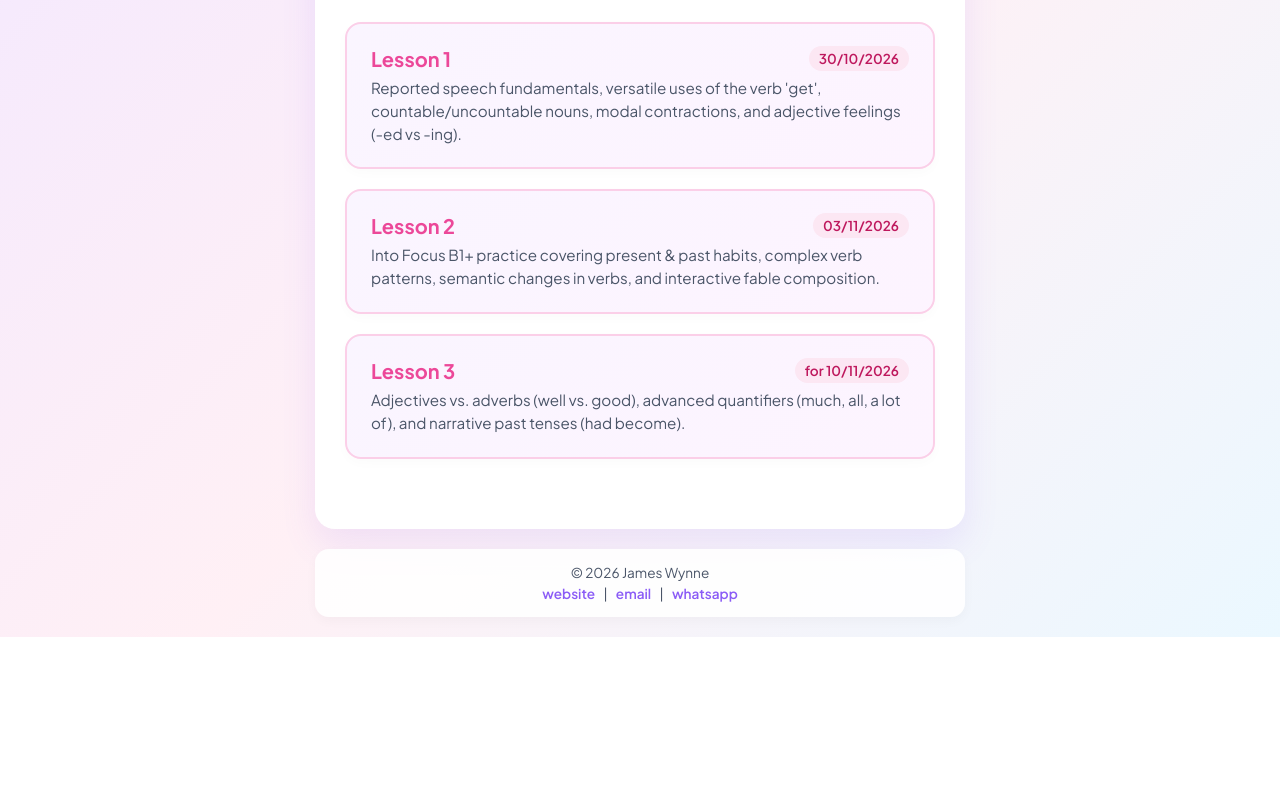
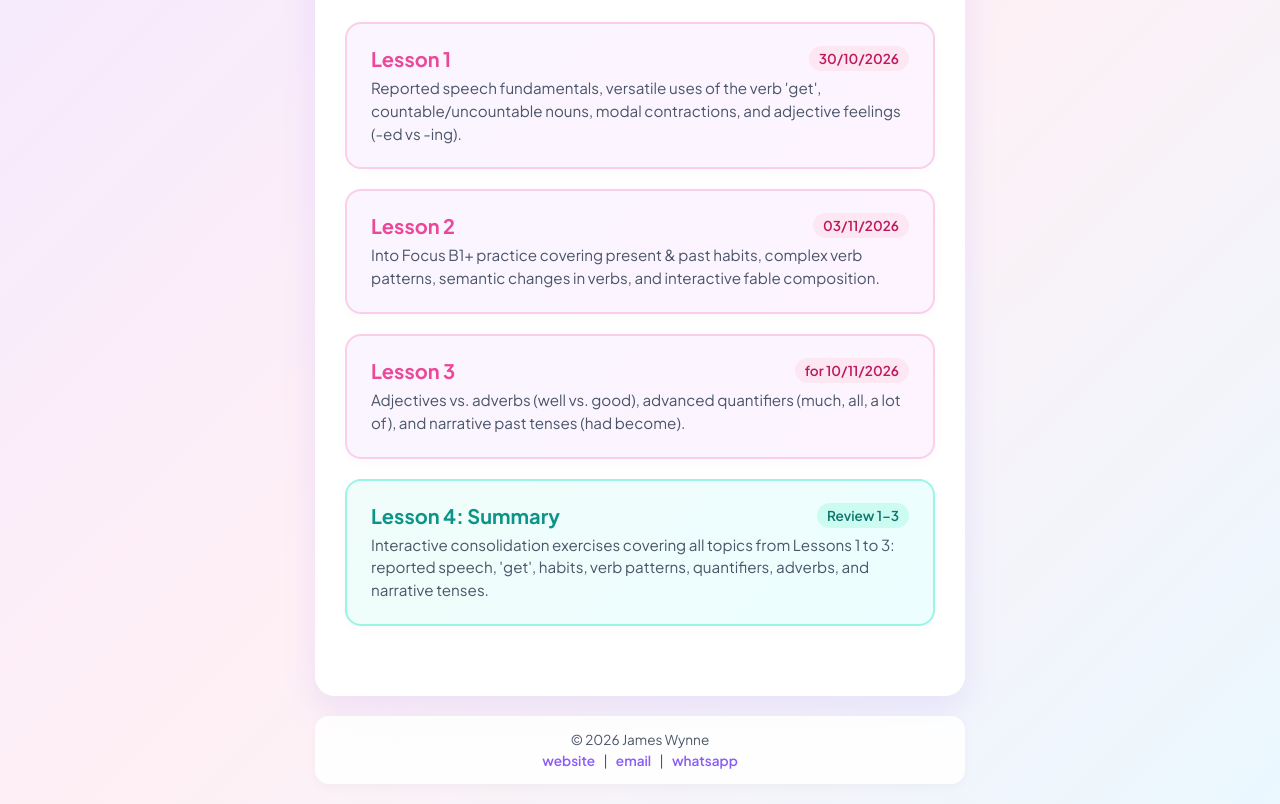
Before and after one commit to jiwynne72-tech/giorgia_student, a plain HTML site: page index.html in a window 1280 px wide. Shown: the part 249-1053 px from the top of the page. Before the commit the page ends 886 px from the top, so only its background shows below. Drawn offline with Linux system fonts and the light colour scheme.

Commit message:
Lesson 4 and Summary exercises

```diff
--- a/index.html
+++ b/index.html
@@ -14,6 +14,7 @@
             --bg-pastel-blue: #ebf8ff;
             --primary-purple: #8b5cf6;
             --primary-pink: #ec4899;
+            --summary-teal: #0d9488;
             --text-main: #2d3748;
             --text-muted: #4a5568;
             --card-bg: #ffffff;
@@ -77,7 +78,7 @@
 
         /* Install Button Styling */
         .install-btn {
-            display: none; /* Hidden by default until beforeinstallprompt fires */
+            display: none;
             background: linear-gradient(135deg, var(--primary-purple), var(--primary-pink));
             color: #ffffff;
             border: none;
@@ -148,6 +149,26 @@
             line-height: 1.5;
         }
 
+        /* Distinct Summary Card Styling */
+        .lesson-card.summary-card {
+            background: linear-gradient(135deg, #f0fdfa, #ecfeff);
+            border-color: #99f6e4;
+        }
+
+        .lesson-card.summary-card:hover {
+            border-color: var(--summary-teal);
+            box-shadow: 0 8px 20px rgba(13, 148, 136, 0.18);
+        }
+
+        .lesson-card.summary-card h2 {
+            color: var(--summary-teal);
+        }
+
+        .lesson-card.summary-card h2 span {
+            background: #ccfbf1;
+            color: #0f766e;
+        }
+
         footer {
             text-align: center;
             padding: 15px;
@@ -177,7 +198,6 @@
 
 <div class="container">
     <div class="avatar-container">
-        <!-- References the custom icon created for Giorgia -->
         <img src="giorgia.png" alt="Giorgia Icon">
     </div>
 
@@ -204,6 +224,11 @@
             <h2>Lesson 3 <span>for 10/11/2026</span></h2>
             <p>Adjectives vs. adverbs (well vs. good), advanced quantifiers (much, all, a lot of), and narrative past tenses (had become).</p>
         </a>
+
+        <a href="4giorgia.html" class="lesson-card summary-card">
+            <h2>Lesson 4: Summary <span>Review 1–3</span></h2>
+            <p>Interactive consolidation exercises covering all topics from Lessons 1 to 3: reported speech, 'get', habits, verb patterns, quantifiers, adverbs, and narrative tenses.</p>
+        </a>
     </div>
 </div>
 
@@ -217,7 +242,6 @@
 </footer>
 
 <script>
-    // Register Service Worker for PWA capabilities
     if ('serviceWorker' in navigator) {
         window.addEventListener('load', () => {
             navigator.serviceWorker.register('sw.js')
@@ -226,15 +250,12 @@
         });
     }
 
-    // PWA Installation Prompt Logic
     let deferredPrompt;
     const installBtn = document.getElementById('installAppBtn');
 
     window.addEventListener('beforeinstallprompt', (e) => {
-        // Prevent default mini-infobar or browser banner
         e.preventDefault();
         deferredPrompt = e;
-        // Show our custom install button
         if (installBtn) {
             installBtn.style.display = 'inline-block';
         }
@@ -243,17 +264,14 @@
     if (installBtn) {
         installBtn.addEventListener('click', async () => {
             if (!deferredPrompt) return;
-            // Show the prompt dialog
             deferredPrompt.prompt();
             const { outcome } = await deferredPrompt.userChoice;
             console.log(`User response to the install prompt: ${outcome}`);
             deferredPrompt = null;
-            // Hide the button once installation is completed or initiated
             installBtn.style.display = 'none';
         });
     }
 
-    // Hide button if app was successfully installed
     window.addEventListener('appinstalled', () => {
         if (installBtn) {
             installBtn.style.display = 'none';
```
